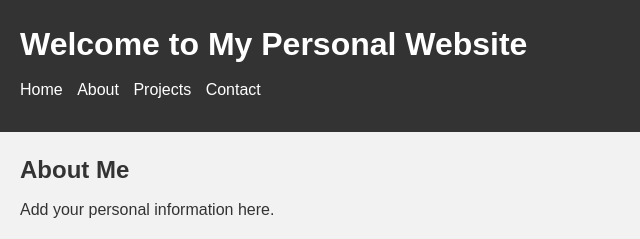
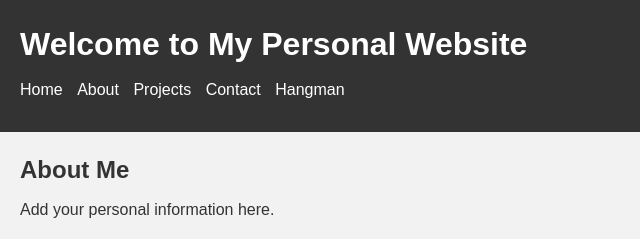
Before and after one commit to bunkersm/bunkersm.github.io, a plain HTML site: page index.html in a window 1280 px wide. Shown: the top 239 px of the page, 0-640 px from the left. Drawn offline with Linux system fonts and the light colour scheme.

Commit message:
Update index.html

```diff
--- a/index.html
+++ b/index.html
@@ -14,6 +14,7 @@
         <li><a href="#">About</a></li>
         <li><a href="#">Projects</a></li>
         <li><a href="#">Contact</a></li>
+        <li><a href="https://bunkersm.github.io/Hangman/">Hangman</a></li>
       </ul>
     </nav>
   </header>
```
